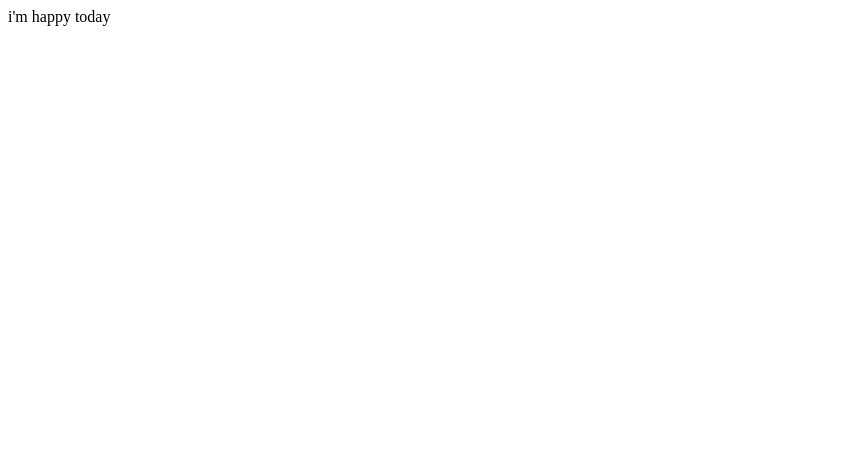
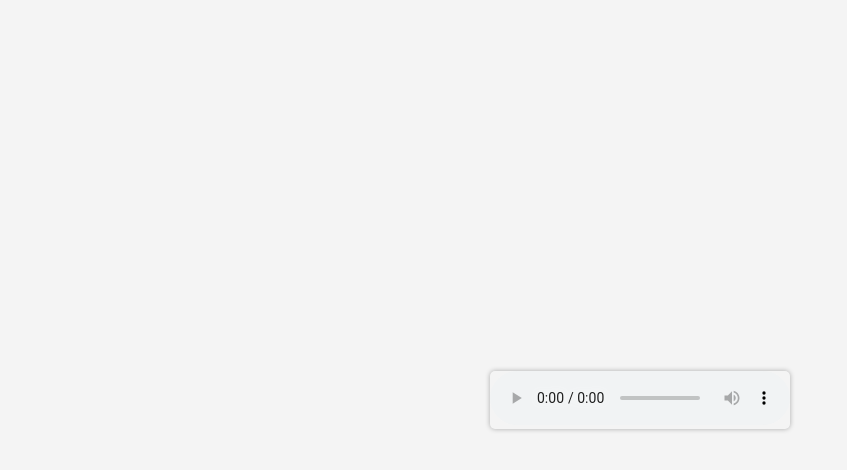
Before and after one commit to JuGao1028/ju-store, a plain HTML site: page 2.28.html in a window 1280 px wide. Shown: the whole page, without its empty margins (0-847 px from the left). Drawn offline with Linux system fonts and the light colour scheme.

Commit message:
Update 2.28.html

```diff
--- a/2.28.html
+++ b/2.28.html
@@ -1 +1,36 @@
-i'm happy today
+<!DOCTYPE html>
+<html lang="zh-CN">
+
+<head>
+    <meta charset="UTF-8">
+    <meta name="viewport" content="width=device-width, initial-scale=1.0">
+    <title>音频展示网站</title>
+    <style>
+        body {
+            font-family: Arial, sans-serif;
+            background-color: #f4f4f4;
+            display: flex;
+            justify-content: center;
+            align-items: center;
+            min-height: 100vh;
+            margin: 0;
+        }
+
+        #audio-player {
+            width: 300px;
+            box-shadow: 0 0 5px rgba(0, 0, 0, 0.3);
+            border-radius: 5px;
+        }
+    </style>
+</head>
+
+<body>
+    <div id="audio-player">
+        <audio controls>
+            <source src="hey jude改编.mp3" type="audio/mpeg">
+            你的浏览器不支持音频播放。
+        </audio>
+    </div>
+</body>
+
+</html>
```
